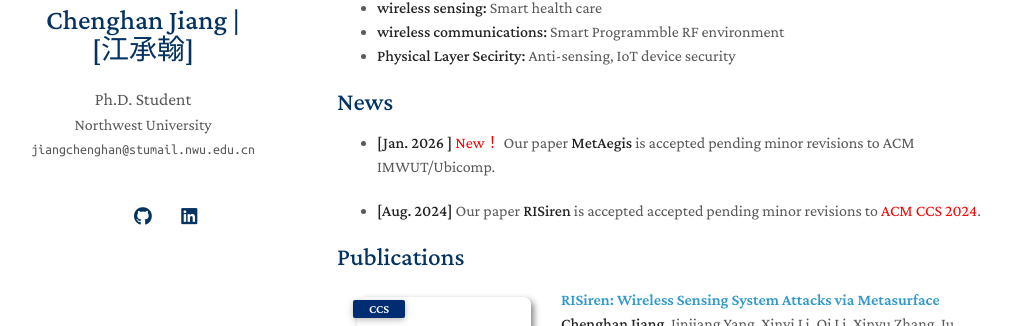
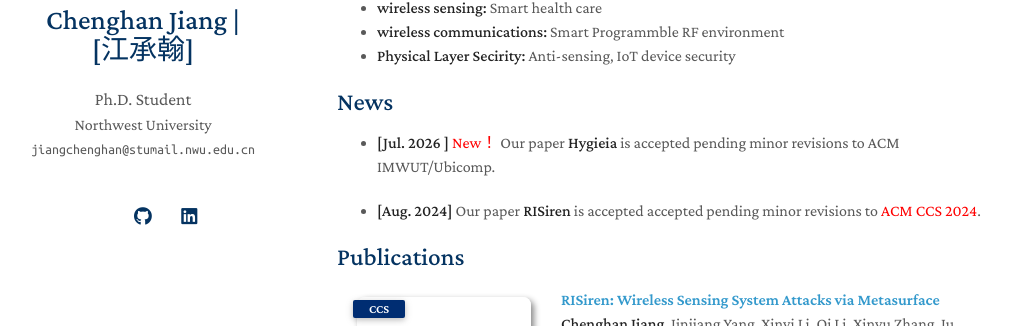
Before and after one commit to HappyChenghan/HappyChenghan.github.io, a Jekyll site: the page built from index.md, in a window 1280 px wide and 1263 px high. Shown: the part 247-573 px from the top of the window, without its empty margins (133-1144 px from the left). Built offline with Jekyll 4.4.1, drawn with Linux system fonts in a browser that asks for light colours; a style sheet for code colours, icons or effects is not loaded; our own code applies the rules of GitHub Pages for plain Markdown files.

Commit message:
Update index.md

```diff
--- a/index.md
+++ b/index.md
@@ -14,7 +14,7 @@ I am a phd in the Department of Computer Science and Technology, Northwest unive
 
 ## News
 
-- **[Jan. 2026 ]** <span style="color: red;">New！</span> Our paper **MetAegis** is accepted pending minor revisions to ACM IMWUT/Ubicomp.
+- **[Jul. 2026 ]** <span style="color: red;">New！</span> Our paper **Hygieia** is accepted pending minor revisions to ACM IMWUT/Ubicomp.
 
 - **[Aug. 2024]** Our paper **RISiren**  is accepted accepted pending minor revisions to <span style="color: red;">ACM CCS 2024</span>.
 
```
